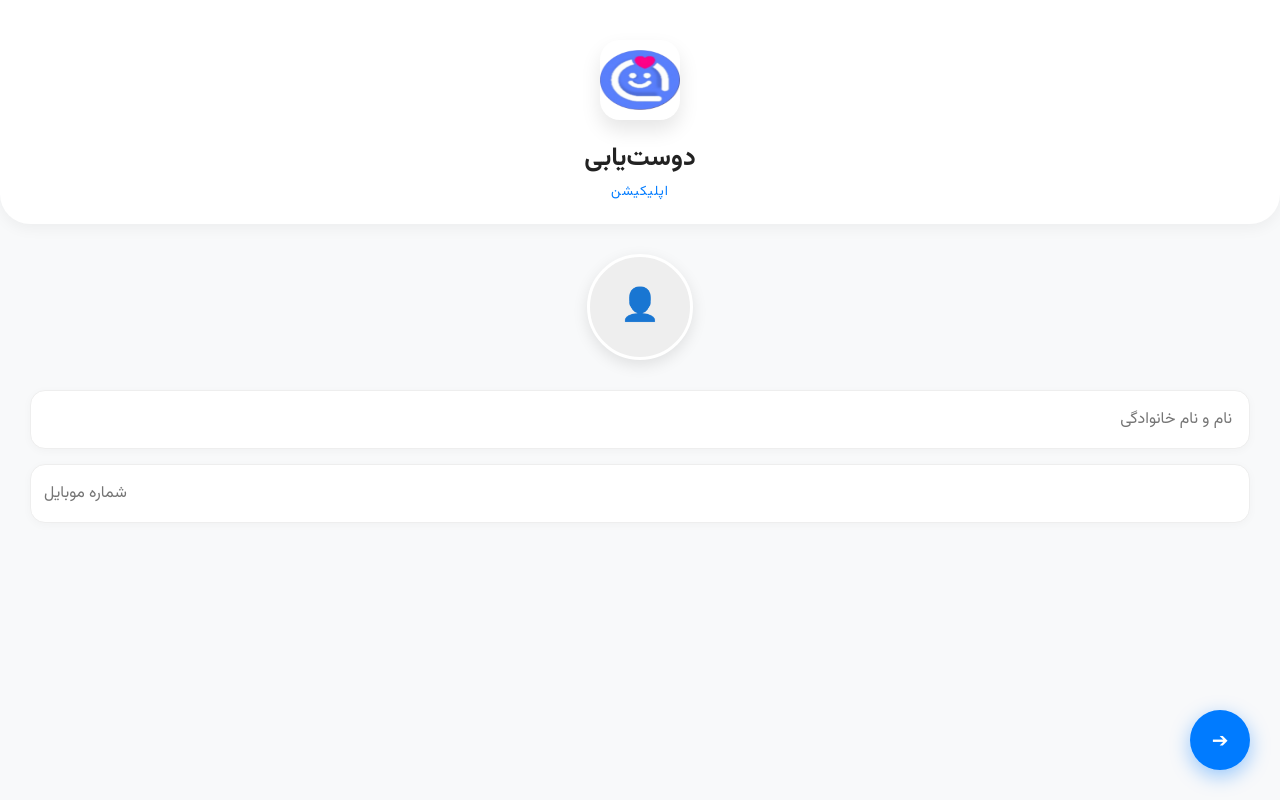
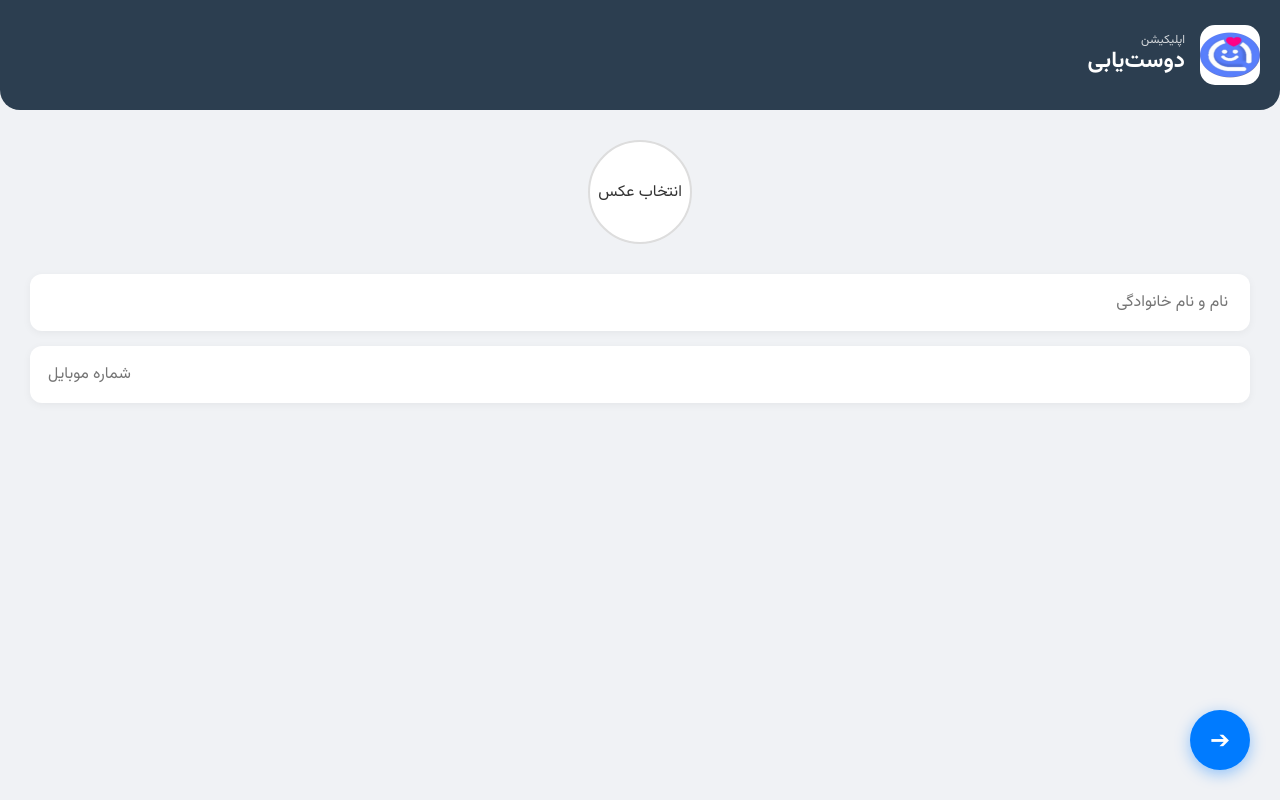
Before and after one commit to bhnsz1669-lab/dost, a plain HTML site: page index.html in a window 1280 px wide. Drawn offline with Linux system fonts and the light colour scheme.

Commit message:
Update index.html

```diff
--- a/index.html
+++ b/index.html
@@ -3,84 +3,90 @@
 <head>
     <meta charset="UTF-8">
     <meta name="viewport" content="width=device-width, initial-scale=1.0">
-    <title>پیش ثبت‌نام - دوست‌یابی</title>
+    <title>پیش‌ثبت‌نام | دوست‌یابی</title>
     <style>
         @import url('https://fonts.googleapis.com/css2?family=Vazirmatn:wght@300;400;700&display=swap');
 
-        body { font-family: 'Vazirmatn', sans-serif; background-color: #f8f9fa; color: #333; margin: 0; height: 100vh; display: flex; flex-direction: column; }
+        body { font-family: 'Vazirmatn', sans-serif; background-color: #f0f2f5; margin: 0; color: #333; }
 
-        /* هدر حرفه‌ای */
-        .app-header { background: #fff; padding: 40px 20px 20px; text-align: center; border-bottom-left-radius: 30px; border-bottom-right-radius: 30px; box-shadow: 0 4px 15px rgba(0,0,0,0.05); }
-        .app-icon { width: 80px; height: 80px; border-radius: 20px; box-shadow: 0 10px 20px rgba(0,0,0,0.1); margin-bottom: 10px; }
-        .main-title { margin: 0; font-size: 1.6rem; color: #222; font-weight: 700; }
-        .sub-title { font-size: 0.85rem; color: #007bff; letter-spacing: 1px; }
+        /* هدر خاکستری تیره */
+        .app-header { background: #2c3e50; padding: 25px 20px; display: flex; align-items: center; color: white; border-bottom-left-radius: 20px; border-bottom-right-radius: 20px; }
+        .app-icon { width: 60px; height: 60px; border-radius: 15px; margin-left: 15px; background: white; }
+        .title-group { display: flex; flex-direction: column; }
+        .small-title { font-size: 0.75rem; opacity: 0.8; margin-bottom: -5px; }
+        .main-title { font-size: 1.4rem; font-weight: 700; }
 
-        /* باکس فرم */
-        .register-box { padding: 30px; flex-grow: 1; }
-        .profile-pic { width: 100px; height: 100px; background: #eee; border-radius: 50%; margin: 0 auto 30px; display: flex; align-items: center; justify-content: center; cursor: pointer; border: 3px solid #fff; box-shadow: 0 5px 15px rgba(0,0,0,0.1); overflow: hidden; position: relative; }
-        .profile-pic img { width: 100%; height: 100%; object-fit: cover; }
+        /* فرم */
+        .main-container { padding: 30px; }
+        .profile-pic { width: 100px; height: 100px; background: white; border: 2px solid #ddd; border-radius: 50%; margin: 0 auto 30px; display: flex; align-items: center; justify-content: center; cursor: pointer; overflow: hidden; position: relative; }
+        .input-box { background: white; padding: 15px 20px; border-radius: 12px; margin-bottom: 15px; box-shadow: 0 2px 8px rgba(0,0,0,0.05); }
+        .input-box input { width: 100%; border: none; outline: none; font-size: 1rem; font-family: 'Vazirmatn'; }
 
-        .input-group { background: #fff; padding: 15px; border-radius: 15px; margin-bottom: 15px; box-shadow: 0 2px 10px rgba(0,0,0,0.03); border: 1px solid #eee; }
-        .input-group input { width: 100%; border: none; font-size: 1rem; outline: none; background: transparent; font-family: 'Vazirmatn'; }
+        /* دکمه آبی شناور */
+        .fab { position: fixed; bottom: 30px; right: 30px; background: #007bff; width: 60px; height: 60px; border-radius: 50%; display: flex; align-items: center; justify-content: center; color: white; font-size: 24px; cursor: pointer; box-shadow: 0 4px 15px rgba(0,123,255,0.4); border: none; transition: 0.3s; }
 
-        /* دکمه شناور آبی در سمت راست پایین */
-        .fab-btn { width: 60px; height: 60px; background: #007bff; color: white; border-radius: 50%; border: none; position: fixed; bottom: 30px; right: 30px; cursor: pointer; display: flex; align-items: center; justify-content: center; box-shadow: 0 6px 20px rgba(0,123,255,0.4); transition: 0.3s; }
-        .fab-btn:hover { transform: scale(1.1); }
-
-        .spinner { width: 25px; height: 25px; border: 3px solid rgba(255,255,255,0.3); border-top: 3px solid #fff; border-radius: 50%; animation: spin 1s linear infinite; display: none; }
+        /* لایه انتقال حرفه‌ای */
+        #loader-overlay { position: fixed; top: 0; left: 0; width: 100%; height: 100%; background: rgba(255,255,255,0.95); display: none; flex-direction: column; align-items: center; justify-content: center; z-index: 999; }
+        .spinner { width: 40px; height: 40px; border: 4px solid #f3f3f3; border-top: 4px solid #007bff; border-radius: 50%; animation: spin 1s linear infinite; margin-bottom: 20px; }
         @keyframes spin { 0% { transform: rotate(0deg); } 100% { transform: rotate(360deg); } }
     </style>
 </head>
 <body>
 
     <div class="app-header">
-        <img src="1000012320.png" alt="Icon" class="app-icon">
-        <h1 class="main-title">دوست‌یابی</h1>
-        <span class="sub-title">اپلیکیشن</span>
-    </div>
-
-    <div class="register-box">
-        <div class="profile-pic" onclick="document.getElementById('fileInput').click()">
-            <span id="avatarIcon" style="font-size: 2rem; color: #aaa;">👤</span>
-            <img id="avatarImg" src="" style="display:none;">
-        </div>
-        <input type="file" id="fileInput" hidden onchange="previewImage(this)">
-
-        <div class="input-group">
-            <input type="text" id="userName" placeholder="نام و نام خانوادگی">
-        </div>
-        <div class="input-group">
-            <input type="tel" id="userPhone" placeholder="شماره موبایل" maxlength="11">
+        <img src="1000012320.png" class="app-icon" alt="icon">
+        <div class="title-group">
+            <span class="small-title">اپلیکیشن</span>
+            <span class="main-title">دوست‌یابی</span>
         </div>
     </div>
 
-    <button class="fab-btn" onclick="submitForm()">
-        <span id="btnIcon" style="font-size: 20px;">➔</span>
-        <div id="loading" class="spinner"></div>
-    </button>
+    <div class="main-container">
+        <div class="profile-pic" onclick="document.getElementById('fileInput').click()">
+            <img id="preview" src="" style="width:100%; height:100%; object-fit:cover; display:none;">
+            <span id="label">انتخاب عکس</span>
+        </div>
+        <input type="file" id="fileInput" hidden onchange="loadFile(event)">
+
+        <div class="input-box"><input type="text" id="name" placeholder="نام و نام خانوادگی"></div>
+        <div class="input-box"><input type="tel" id="phone" placeholder="شماره موبایل" maxlength="11"></div>
+    </div>
+
+    <button class="fab" onclick="processData()">➔</button>
+
+    <div id="loader-overlay">
+        <div class="spinner"></div>
+        <p style="font-weight:bold;">در حال انتقال...</p>
+    </div>
 
     <script>
-        function previewImage(input) {
-            if (input.files && input.files[0]) {
-                let reader = new FileReader();
-                reader.onload = function(e) {
-                    document.getElementById('avatarImg').src = e.target.result;
-                    document.getElementById('avatarImg').style.display = 'block';
-                    document.getElementById('avatarIcon').style.display = 'none';
-                }
-                reader.readAsDataURL(input.files[0]);
-            }
+        function loadFile(e) {
+            const img = document.getElementById('preview');
+            img.src = URL.createObjectURL(e.target.files[0]);
+            img.style.display = 'block';
+            document.getElementById('label').style.display = 'none';
         }
 
-        function submitForm() {
-            let phone = document.getElementById('userPhone').value;
-            if (phone.length < 11 || !phone.startsWith('09')) {
-                alert("لطفاً شماره موبایل معتبر وارد کنید.");
+        function processData() {
+            const name = document.getElementById('name').value;
+            const phone = document.getElementById('phone').value;
+
+            if(!name || phone.length < 11) {
+                alert("لطفاً اطلاعات را کامل و صحیح وارد کنید.");
                 return;
             }
-            document.getElementById('btnIcon').style.display = 'none';
-            document.getElementById('loading').style.display = 'block';
-            setTimeout(() => { window.location.href = "main.html"; }, 2000);
+
+            // ذخیره اطلاعات
+            localStorage.setItem('userName', name);
+            localStorage.setItem('userPhone', phone);
+
+            // نمایش صفحه انتقال
+            document.getElementById('loader-overlay').style.display = 'flex';
+
+            // هدایت به سایت اصلی (آدرس سایت اصلی خود را اینجا قرار دهید)
+            setTimeout(() => {
+                window.location.href = "https://your-main-site.com";
+            }, 2500);
         }
     </script>
 </body>
```
